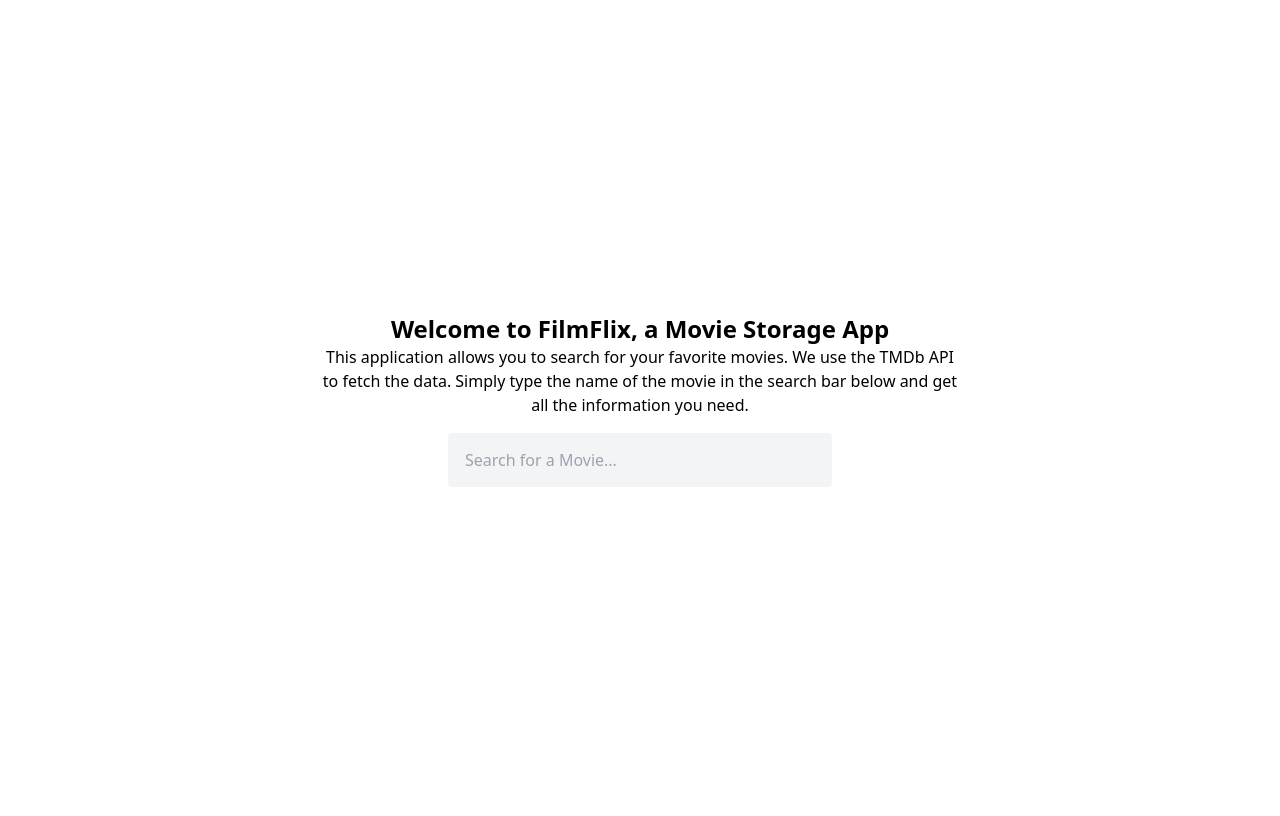
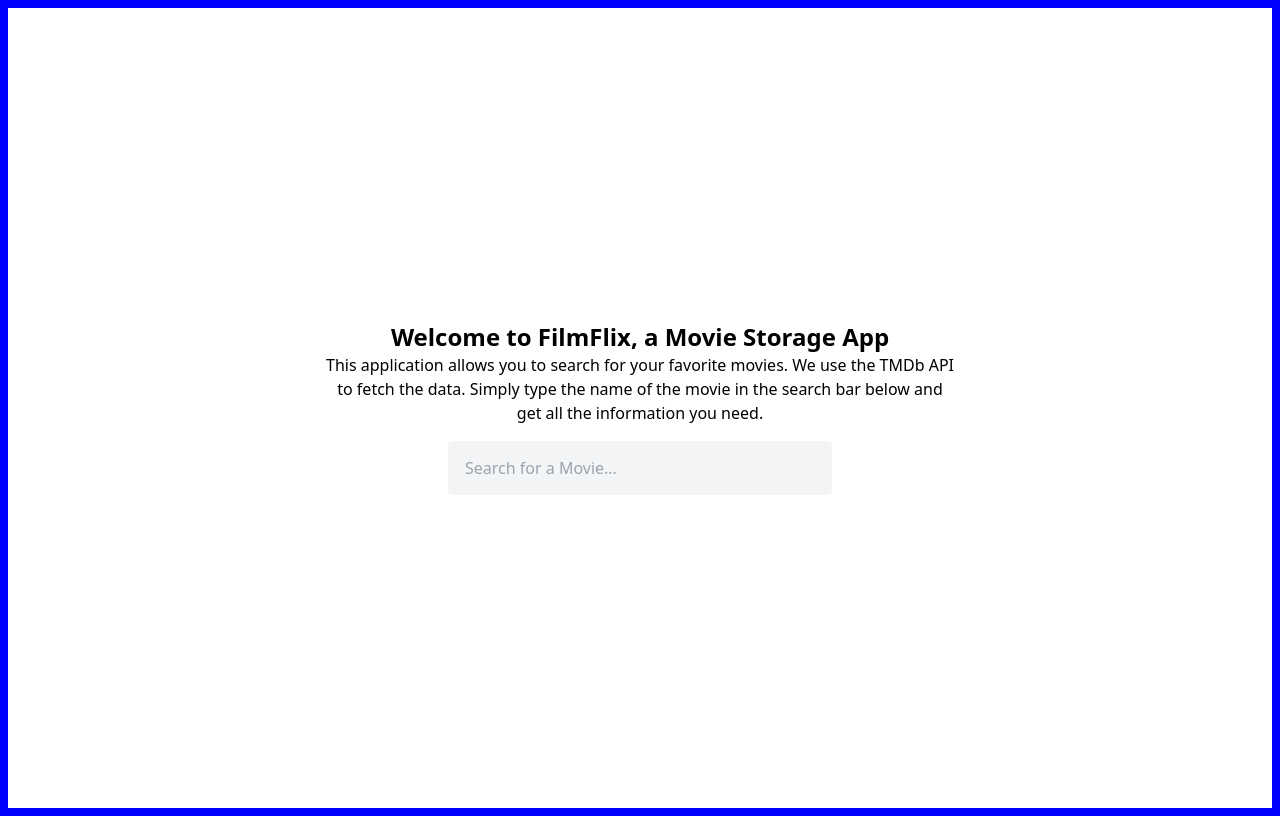
Before and after one commit to davidecondoluci/filmflix, a React (Vite) app: page / in a window 1280 px wide. Built offline with nearby package versions, Linux system fonts and the light colour scheme.

Commit message:
wrapped all routes in Layout component

```diff
--- a/src/App.jsx
+++ b/src/App.jsx
@@ -2,14 +2,17 @@
 
 import { Route, Routes } from "react-router-dom";
 
+import Layout from "./components/Layout";
 import Archive from "./pages/Archive";
 import Wishlist from "./pages/Wishlist";
 
 const App = () => {
   return (
     <Routes>
-      <Route path="/" element={<Archive />} />
-      <Route path="/wishlist" element={<Wishlist />} />
+      <Route path="/" element={<Layout />}>
+        <Route index element={<Archive />} />
+        <Route path="/wishlist" element={<Wishlist />} />
+      </Route>
     </Routes>
   );
 };
--- /dev/null
+++ b/src/components/Layout.jsx
@@ -0,0 +1,15 @@
+import { Outlet } from "react-router-dom";
+
+const Layout = () => {
+  const style = {
+    border: "8px solid blue",
+    minHeight: "100svh",
+  };
+  return (
+    <div style={style}>
+      <Outlet />
+    </div>
+  );
+};
+
+export default Layout;
```
